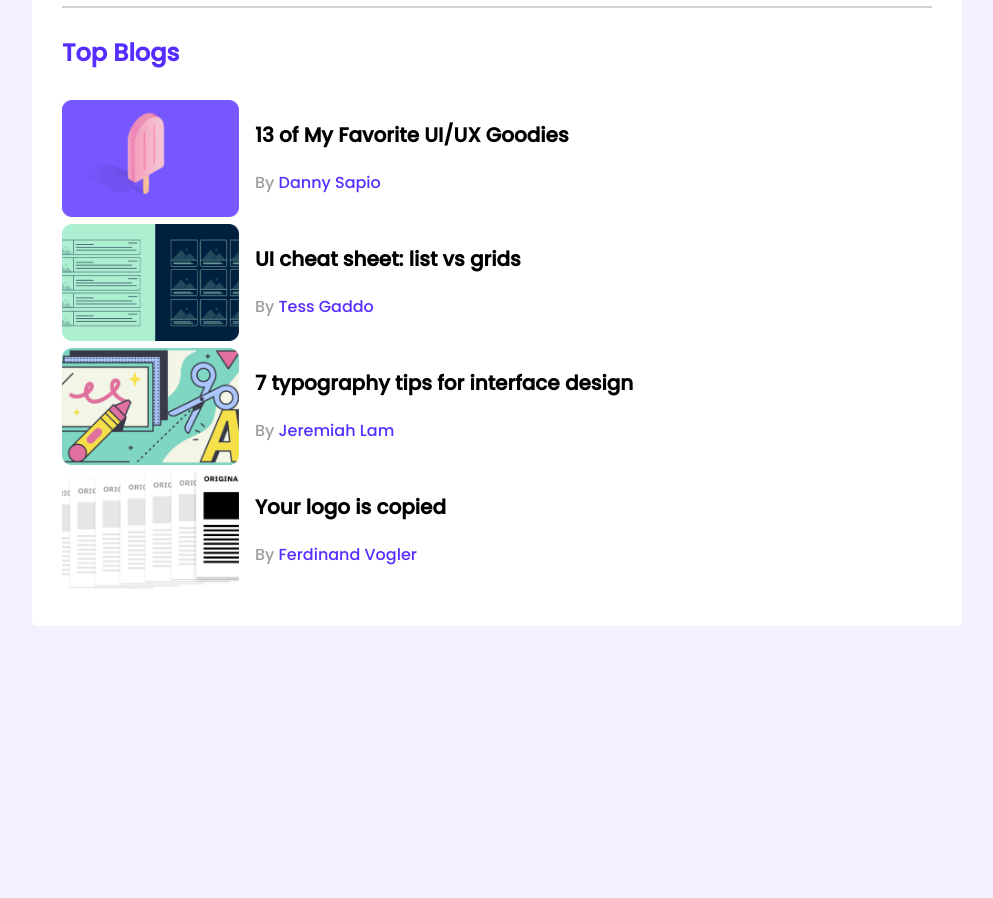
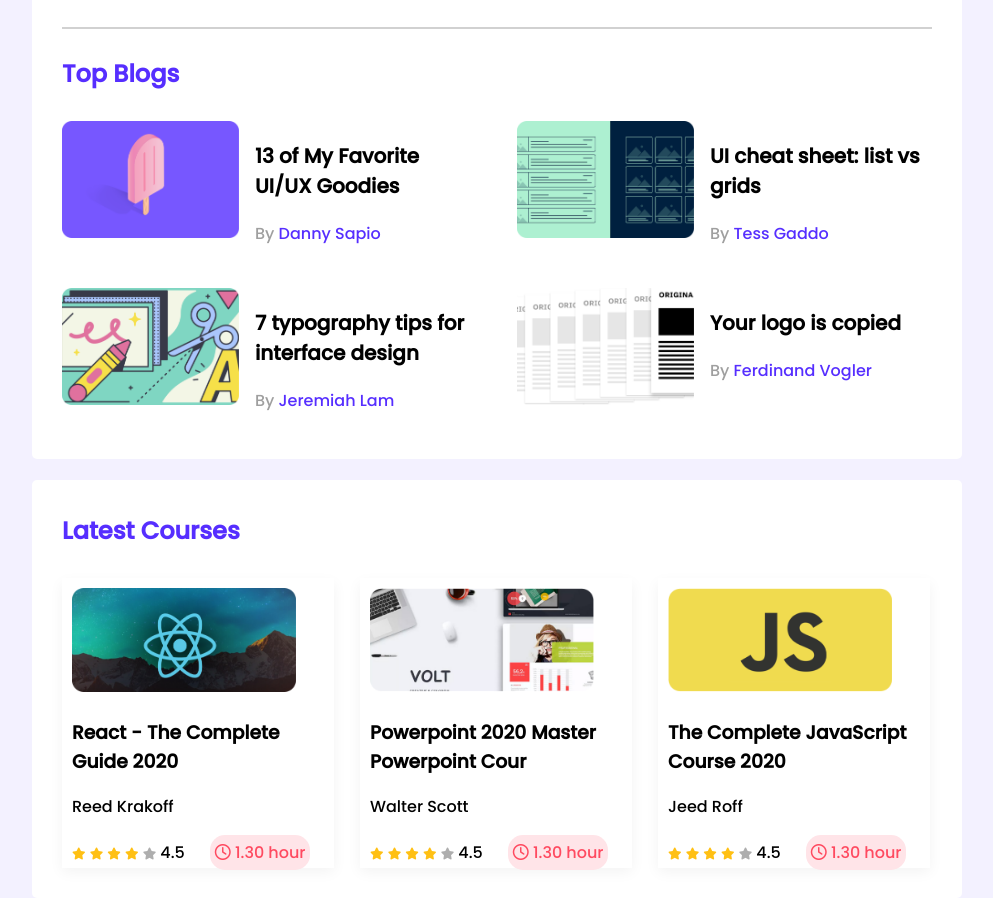
Before and after one commit to mehedisani/M09-leader-board-css3, a plain HTML site: page index.html in a window 1280 px wide. Shown: the part 278-1176 px from the top of the page, without its empty margins (143-1136 px from the left). Before the commit the page ends 904 px from the top, so only its background shows below. Drawn offline with Linux system fonts and the light colour scheme.

Commit message:
almost complete

```diff
--- a/index.html
+++ b/index.html
@@ -5,6 +5,8 @@
     <meta http-equiv="X-UA-Compatible" content="IE=edge">
     <meta name="viewport" content="width=device-width, initial-scale=1.0">
     <title>Leader Board</title>
+    <!-- Font Awesome -->
+    <script src="https://kit.fontawesome.com/8e6673d53d.js" crossorigin="anonymous"></script>
     <!-- stylesheet -->
     <link rel="stylesheet" href="styles/style.css">
 </head>
@@ -59,7 +61,6 @@
                                 13 of My Favorite UI/UX Goodies
                             </h3>
                             <p class="blog-author">By <a href="#">Danny Sapio</a></p>
-                            </div>
                         </div>
                     </article>
                     <article class="blog">
@@ -71,7 +72,6 @@
                                 UI cheat sheet: list vs grids
                             </h3>
                             <p class="blog-author">By <a href="#">Tess Gaddo</a></p>
-                            </div>
                         </div>
                     </article>
                     <article class="blog">
@@ -83,7 +83,6 @@
                                 7 typography tips for interface design
                             </h3>
                             <p class="blog-author">By <a href="#">Jeremiah Lam</a></p>
-                            </div>
                         </div>
                     </article>
                     <article class="blog">
@@ -95,9 +94,80 @@
                                 Your logo is copied
                             </h3>
                             <p class="blog-author">By <a href="#">Ferdinand Vogler</a></p>
+                        </div>
+                    </article>
+                </div>
+            </div>
+        </section>
+        <!-- Latest courses -->
+        <section class="container">
+            <h2 class="section-title">Latest Courses</h2>
+            <div class="courses">
+                <div class="course">
+                    <div class="course-thumbnail">
+                        <img src="images/courses/course-1.png" alt="">
+                    </div>
+                    <div class="course-detail">
+                        <h3 class="course-title">React - The Complete Guide 2020</h3>
+                        <p class="course-instructor">Reed Krakoff</p>
+                        <div class="course-info">
+                            <div>
+                                <i class="fas fa-star filled"></i>
+                                <i class="fas fa-star filled"></i>
+                                <i class="fas fa-star filled"></i>
+                                <i class="fas fa-star filled"></i>
+                                <i class="fas fa-star empty"></i>
+                                <span>4.5</span>
+                            </div>
+                            <div class="course-duration">
+                               <span><i class="far fa-clock"></i> 1.30 hour </span>
                             </div>
                         </div>
-                    </article>
+                    </div>
+                </div>
+                <div class="course">
+                    <div class="course-thumbnail">
+                        <img src="images/courses/course-2.png" alt="">
+                    </div>
+                    <div class="course-detail">
+                        <h3 class="course-title">Powerpoint 2020 Master Powerpoint Cour</h3>
+                        <p class="course-instructor">Walter Scott</p>
+                        <div class="course-info">
+                            <div>
+                                <i class="fas fa-star filled"></i>
+                                <i class="fas fa-star filled"></i>
+                                <i class="fas fa-star filled"></i>
+                                <i class="fas fa-star filled"></i>
+                                <i class="fas fa-star empty"></i>
+                                <span>4.5</span>
+                            </div>
+                            <div class="course-duration">
+                               <span><i class="far fa-clock"></i> 1.30 hour </span>
+                            </div>
+                        </div>
+                    </div>
+                </div>
+                <div class="course">
+                    <div class="course-thumbnail">
+                        <img src="images/courses/course-3.png" alt="">
+                    </div>
+                    <div class="course-detail">
+                        <h3 class="course-title">The Complete JavaScript Course 2020</h3>
+                        <p class="course-instructor">Jeed Roff</p>
+                        <div class="course-info">
+                            <div>
+                                <i class="fas fa-star filled"></i>
+                                <i class="fas fa-star filled"></i>
+                                <i class="fas fa-star filled"></i>
+                                <i class="fas fa-star filled"></i>
+                                <i class="fas fa-star empty"></i>
+                                <span>4.5</span>
+                            </div>
+                            <div class="course-duration">
+                               <span><i class="far fa-clock"></i> 1.30 hour </span>
+                            </div>
+                        </div>
+                    </div>
                 </div>
             </div>
         </section>
--- a/styles/style.css
+++ b/styles/style.css
@@ -8,13 +8,15 @@
 }
 main {
     display: flex;
-    justify-content: center;
+    flex-direction: column;
+    align-items: center;
 }
 .container {
     background-color: #ffffff;
     width: 870px;
     padding: 30px;
     border-radius: 5px;
+    margin-top: 21px;
 }
 hr {
     border: 1px solid #D1D1D1;
@@ -46,6 +48,12 @@
 /* -----------------
     top blogs styles
    -----------------*/
+.blogs {
+    display: grid;
+    grid-template-columns: repeat(2, 1fr);
+    grid-row-gap: 26px;
+    grid-column-gap: 40px;
+}
 
 .blog {
 display: flex;
@@ -68,3 +76,70 @@
     text-decoration: none;
     color: #562EFF;
 }
+/* ----------------
+    courses styles
+---------------- */
+.courses {
+    display: grid;
+    grid-template-columns: repeat(3, 1fr);
+    grid-column-gap: 24px;
+}
+.course {
+    height: 270px;
+    width: 252px;
+    box-shadow: 0px 5.34229px 13.3557px rgba(0, 0, 0, 0.05);
+    padding: 10px;
+}
+
+.course .course-thumbnail img {
+    width: 224px;
+    height: 104px;
+}
+.course-info {
+    display: flex;
+    align-items: center;
+}
+.course-info .fa-star {
+    font-size: 12px;
+}
+.course-info .fa-star.filled {
+    color: #FFC014;
+}
+.course-info .fa-star.empty {
+    color: #AEAEAE;
+}
+.course-info .course-duration {
+    background-color: #FFE4E8;
+    color: #FF4A60;
+    border-radius: 15px;
+    padding: 5px;
+    margin-left: 25px;
+}
+/* =============
+  Media Quaries
+================ */
+/* Mobile Device */
+@media only screen and (max-width: 688px){
+    .container {
+        width: 100%;
+    }
+    .players, .blogs, .courses {
+        grid-template-columns: repeat(1, 1fr);
+    }
+    .player, .blog, .course {
+        flex-direction: column;
+    }
+}
+/* tablet devices */
+@media only screen and (min-width: 689px) and (max-width: 992px) {
+    .container {
+        width: 100%;
+    }
+    .players, .blogs, .courses {
+        grid-template-columns: repeat(2, 1fr);
+    }
+    .player, .blog, .course {
+        flex-direction: column;
+        align-items: center;
+    }
+}
```
